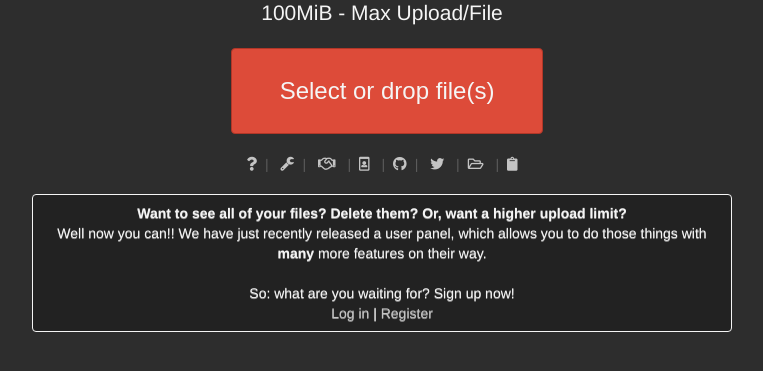
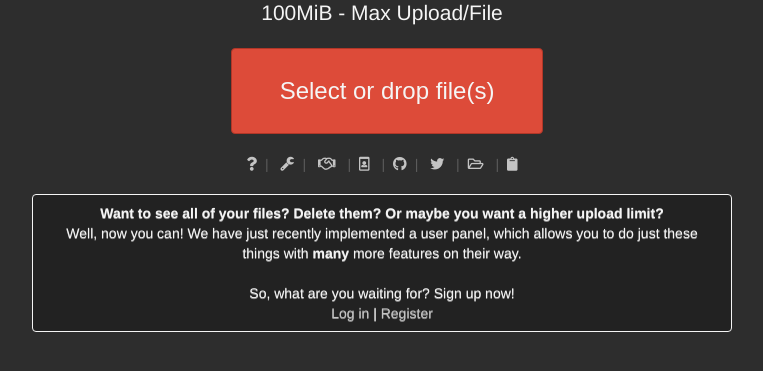
Before and after one commit to VottonDev/pomfe.co-file-hosting, a PHP site: page / in a window 1280 px wide. Shown: the part 184-555 px from the top of the page, without its empty margins (258-1021 px from the left). Run offline with PHP 8.4, Linux system fonts and the light colour scheme.

Commit message:
Update index.php

```diff
--- a/index.php
+++ b/index.php
@@ -86,9 +86,9 @@ if (isset($_SESSION['level'])) {
         </div>
 
         <p class="alert alert-info">
-            <strong>Want to see all of your files? Delete them? Or, want a higher upload limit?</strong>
-            <br> Well now you can!! We have just recently released a user panel, which allows you to do those things with <strong>many</strong> more features on their way.<br>
-            <br>So: what are you waiting for? Sign up now!
+            <strong>Want to see all of your files? Delete them? Or maybe you want a higher upload limit?</strong>
+            <br> Well, now you can! We have just recently implemented a user panel, which allows you to do just these things with <strong>many</strong> more features on their way.<br>
+            <br>So, what are you waiting for? Sign up now!
             <br><a href="https://cloud.pomfe.co/login.php" target="_BLANK">Log in</a> | <a href="https://cloud.pomfe.co/register.php" target="_BLANK">Register</a></div>
 
 </body>
```
